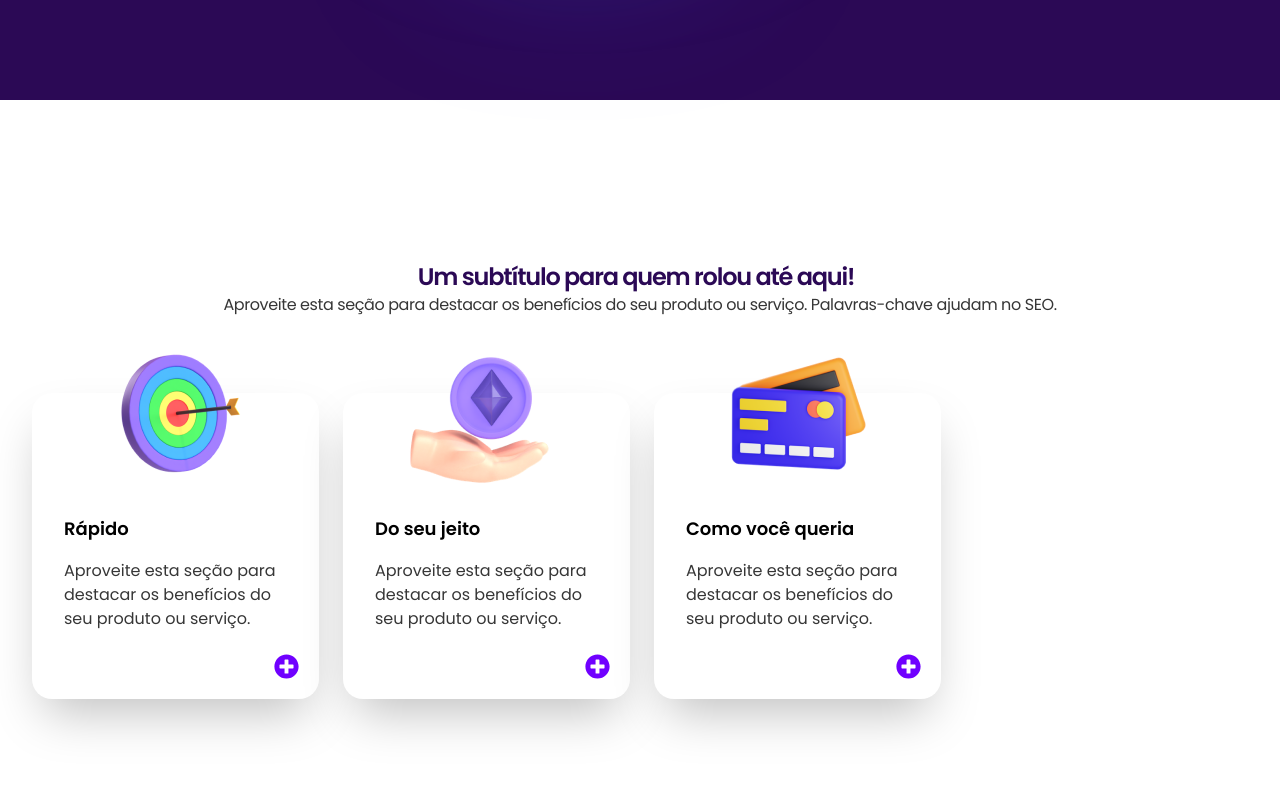
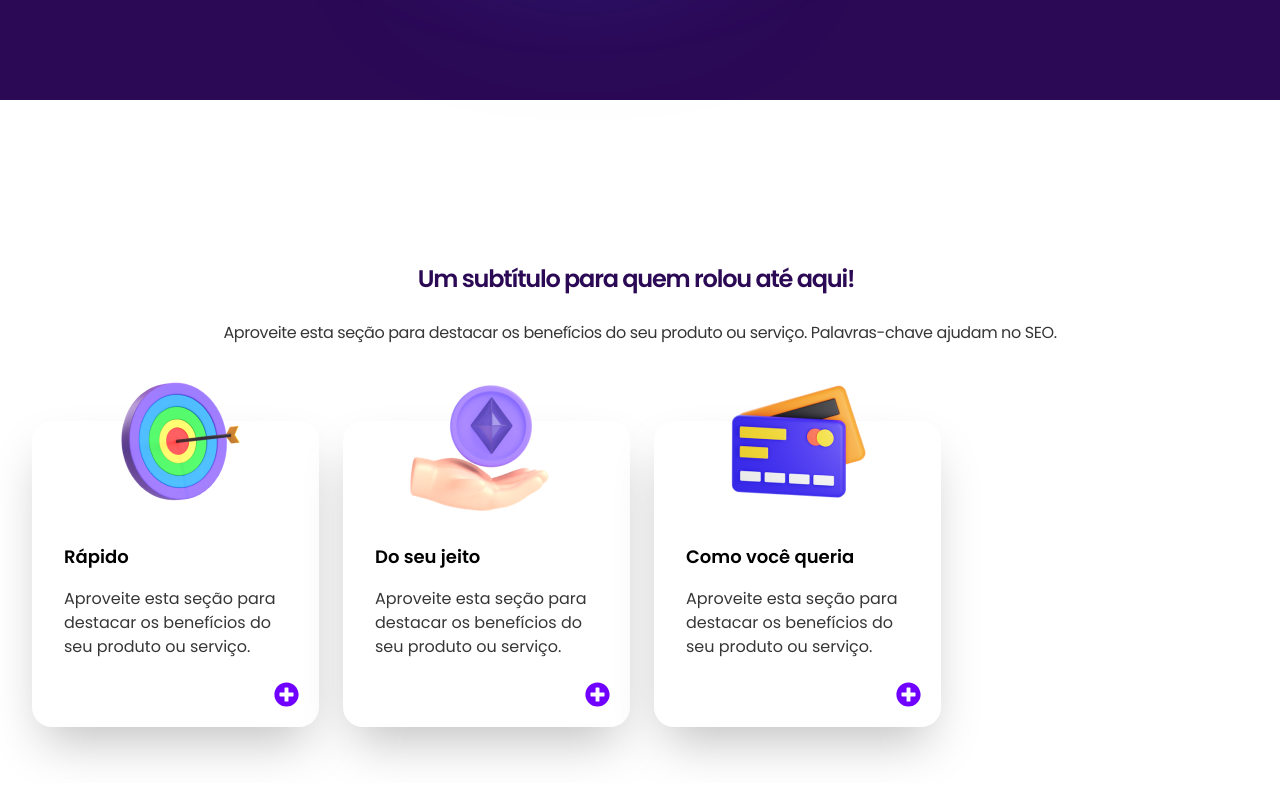
Before and after one commit to devalanlima/Nice, a Vue app: page / in a window 1280 px wide. Shown: the part 894-1694 px from the top of the page. Built offline with nearby package versions, Linux system fonts and the light colour scheme.

Commit message:
stylize / paragraph leading and component size

```diff
--- a/src/components/SecaoBeneficios.vue
+++ b/src/components/SecaoBeneficios.vue
@@ -1,10 +1,10 @@
 <template>
-    <div class="flex flex-col h-[577px]">
-        <h3 class="text-center text-2xl text-roxo_escuro font-semibold pl-14 pr-16 tracking-tighter">Um subtítulo para quem
+    <div class="flex flex-col">
+        <h3 class="text-center text-2xl text-roxo_escuro font-semibold pl-14 pr-16 tracking-tighter leading-normal mb-6">Um subtítulo para quem
             rolou até aqui!</h3>
-        <p class="px-4 text-center tracking-tight text-cinza_escuro">Aproveite esta seção para destacar os benefícios do seu
+        <p class="px-4 text-center tracking-tight text-cinza_escuro leading-normal">Aproveite esta seção para destacar os benefícios do seu
             produto ou serviço. Palavras-chave ajudam no SEO.</p>
-        <div class="flex pl-8 gap-6 w-full overflow-x-auto mt-3 pr-8 h-[500px]">
+        <div class="flex pl-8 gap-6 w-full overflow-x-auto mt-3 pr-8 pb-14">
             <BeneficioCard
                 title="Rápido"
                 description="Aproveite esta seção para destacar os benefícios do seu produto ou serviço.">
```
